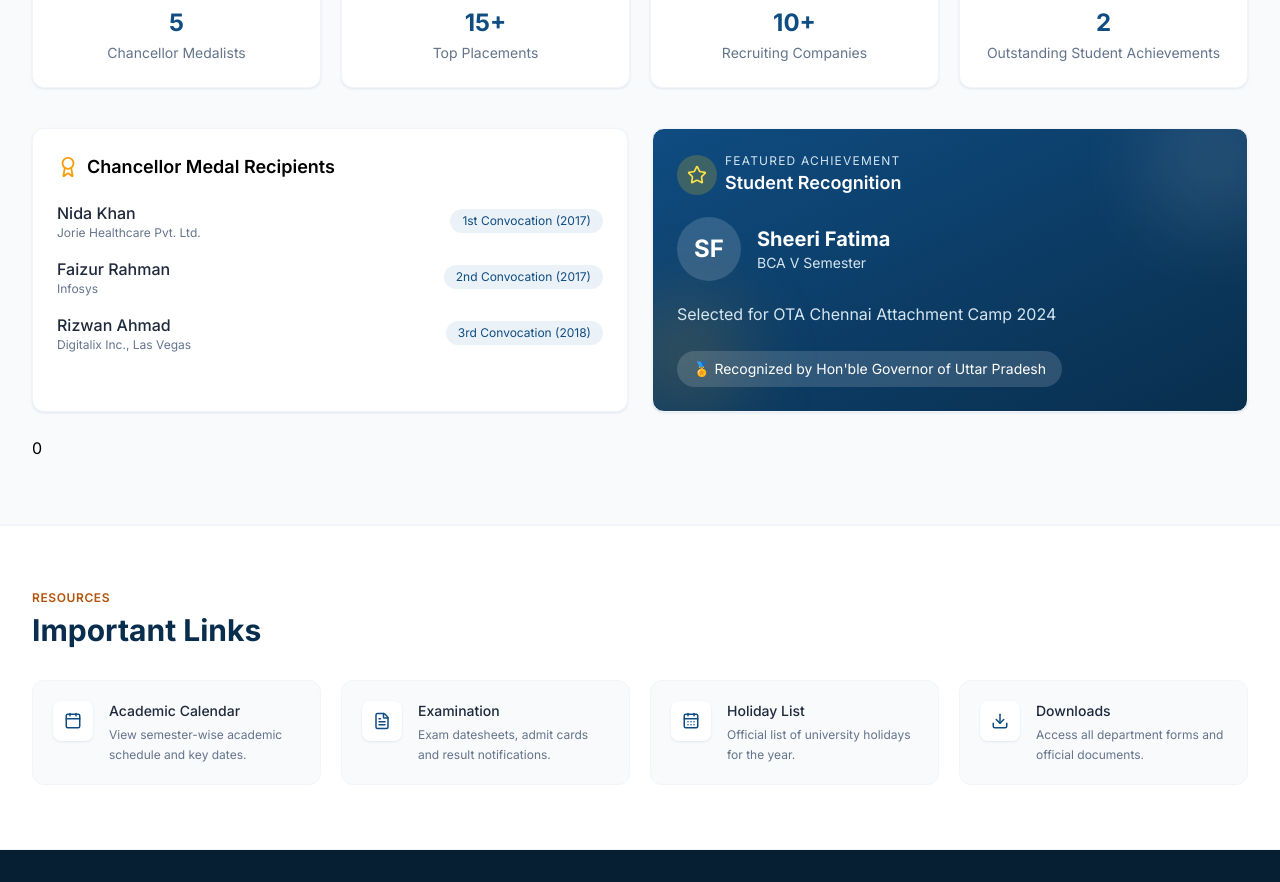
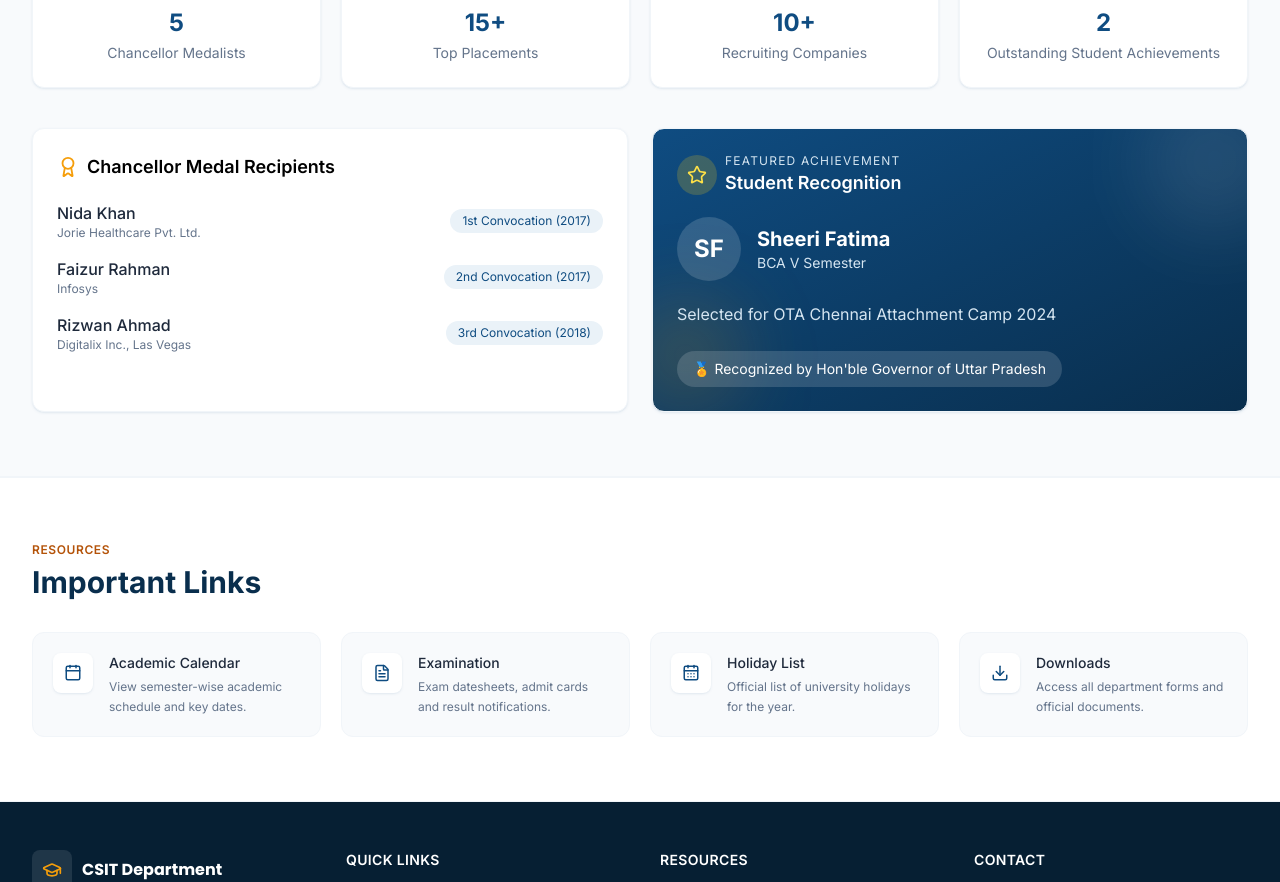
Before and after one commit to Sadan009/kmclu-csit-portal, a React (Vite) app: page / in a window 1280 px wide. Shown: the part 2440-3322 px from the top of the page. Built offline with nearby package versions, Linux system fonts and the light colour scheme; no server answers; the database is empty.

Commit message:
removed wrong text

```diff
--- a/src/components/achievements/AchievementPreview.jsx
+++ b/src/components/achievements/AchievementPreview.jsx
@@ -89,14 +89,6 @@ export default function AchievementPreview() {
               ))}
             </div>
           </Card>
-          {/* when put image */}
-          {/* <div className="h-28 w-28 rounded-full overflow-hidden">
-            <img
-              src="/students/sheeri-fatima.jpg"
-              alt="Sheeri Fatima"
-              className="h-full w-full object-cover"
-            />
-          </div> */}
           {/* Special Achievement */}
           <Card className="relative overflow-hidden p-6 bg-gradient-to-br from-primary to-primary-800 text-white">
             {/* Decorative Background */}
@@ -121,6 +113,15 @@ export default function AchievementPreview() {
               {/* Student Avatar */}
 
               <div className="flex items-center gap-4 mb-5">
+                {/* when put image */}
+                {/* <div className="h-28 w-28 rounded-full overflow-hidden">
+                    <img
+                    src="/students/sheeri-fatima.jpg"
+                    alt="Sheeri Fatima"
+                    className="h-full w-full object-cover"
+                    />
+                </div> */}
+                {/* Replace this SF div */}
                 <div className="w-16 h-16 rounded-full bg-white/15 flex items-center justify-center text-2xl font-bold">
                   SF
                 </div>
@@ -143,7 +144,6 @@ export default function AchievementPreview() {
               </div>
             </div>
           </Card>
-          0
         </div>
       </div>
     </section>
```
